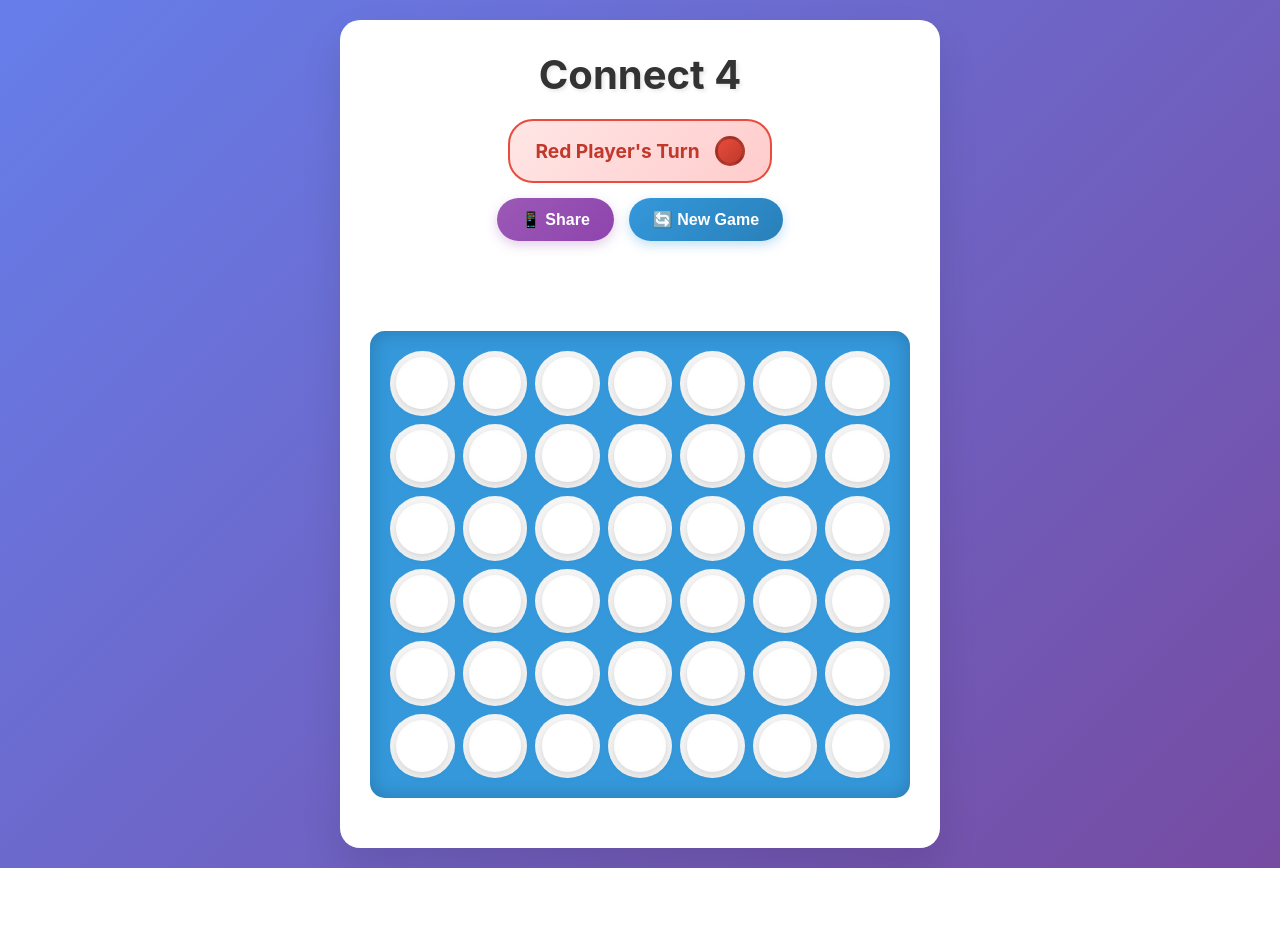
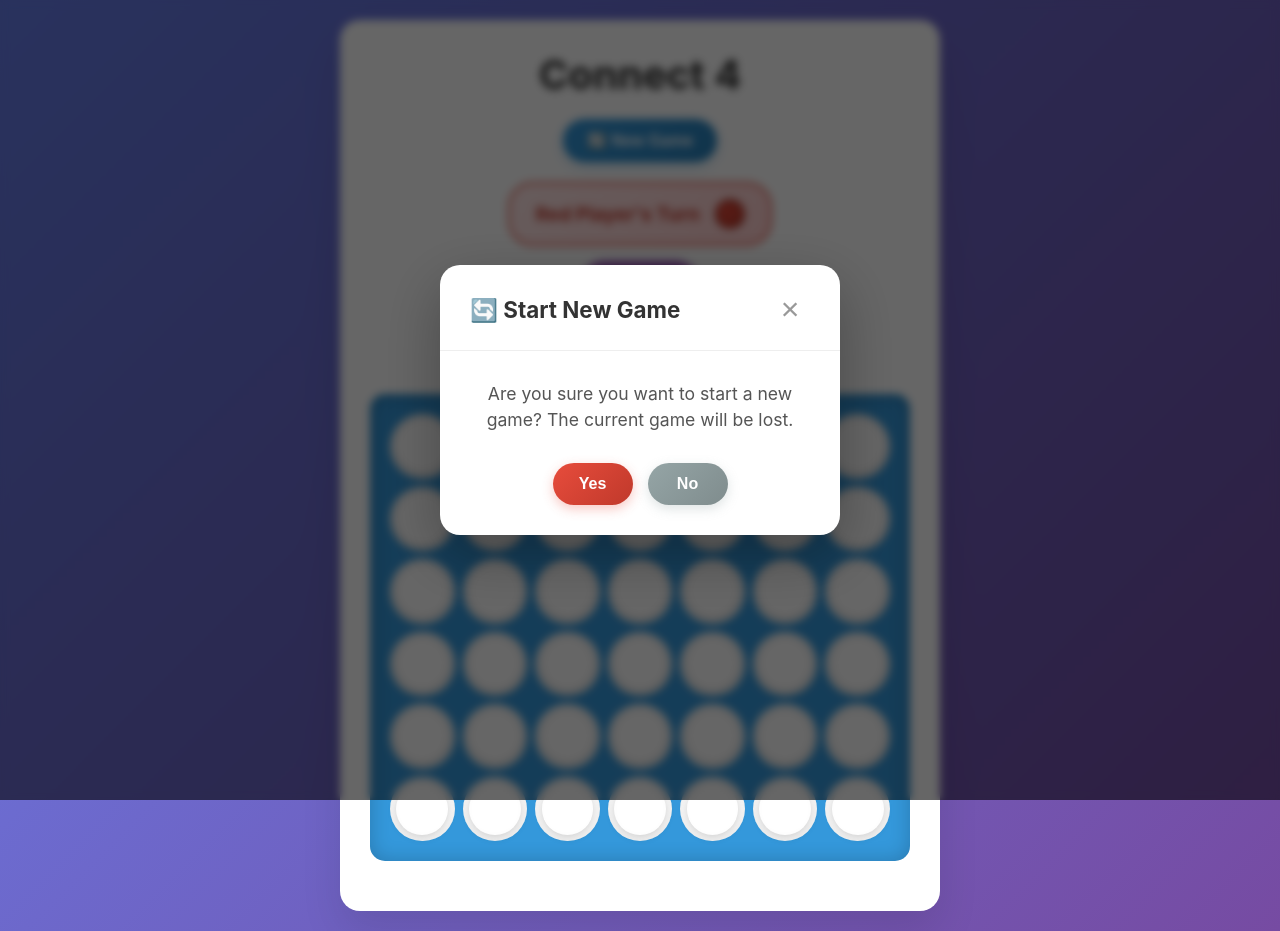
Before and after one commit to arrabi/connect-4-game, a React (Vite) app: page / in a window 1280 px wide. Both pictures are taken after a click on the button "🔄 New Game". Before the commit the page ends 868 px from the top, so only its background shows below. Built offline with nearby package versions, Linux system fonts and the light colour scheme.

Commit message:
Improve New Game button UX with better positioning and confirmation dialog
Co-authored-by: arrabi <23282508+arrabi@users.noreply.github.com>

```diff
--- a/src/App.css
+++ b/src/App.css
@@ -19,6 +19,36 @@
   text-shadow: 2px 2px 4px rgba(0, 0, 0, 0.1);
 }
 
+.top-controls {
+  display: flex;
+  justify-content: center;
+  margin-bottom: 20px;
+}
+
+.new-game-button {
+  background: linear-gradient(135deg, #3498db 0%, #2980b9 100%);
+  color: white;
+  border: none;
+  padding: 12px 24px;
+  border-radius: 25px;
+  font-size: 1rem;
+  font-weight: bold;
+  cursor: pointer;
+  transition: all 0.3s ease;
+  box-shadow: 0 4px 12px rgba(52, 152, 219, 0.3);
+}
+
+.new-game-button:hover {
+  transform: translateY(-2px);
+  box-shadow: 0 6px 16px rgba(52, 152, 219, 0.4);
+  background: linear-gradient(135deg, #2980b9 0%, #3498db 100%);
+}
+
+.new-game-button:active {
+  transform: translateY(0);
+  box-shadow: 0 3px 8px rgba(52, 152, 219, 0.3);
+}
+
 @media (max-width: 768px) {
   .game-container {
     padding: 20px;
@@ -29,4 +59,13 @@
     font-size: 2rem;
     margin-bottom: 15px;
   }
+
+  .top-controls {
+    margin-bottom: 15px;
+  }
+
+  .new-game-button {
+    padding: 10px 20px;
+    font-size: 0.9rem;
+  }
 }
--- a/src/App.jsx
+++ b/src/App.jsx
@@ -1,6 +1,7 @@
 import React, { useState, useCallback } from 'react'
 import GameBoard from './components/GameBoard'
 import GameStatus from './components/GameStatus'
+import ConfirmationModal from './components/ConfirmationModal'
 import { checkWinner, checkDraw } from './utils/gameLogic'
 import './App.css'
 
@@ -17,6 +18,7 @@ function App() {
   const [winner, setWinner] = useState(null)
   const [winningCells, setWinningCells] = useState([])
   const [isDraw, setIsDraw] = useState(false)
+  const [isConfirmModalOpen, setIsConfirmModalOpen] = useState(false)
 
   const resetGame = useCallback(() => {
     setBoard(Array(ROWS).fill(null).map(() => Array(COLS).fill(null)))
@@ -24,6 +26,19 @@ function App() {
     setWinner(null)
     setWinningCells([])
     setIsDraw(false)
+  }, [])
+
+  const handleNewGameClick = useCallback(() => {
+    setIsConfirmModalOpen(true)
+  }, [])
+
+  const handleConfirmReset = useCallback(() => {
+    resetGame()
+    setIsConfirmModalOpen(false)
+  }, [resetGame])
+
+  const handleCancelReset = useCallback(() => {
+    setIsConfirmModalOpen(false)
   }, [])
 
   const makeMove = useCallback((col) => {
@@ -73,11 +88,20 @@ function App() {
       <div className="game-container">
         <h1 className="game-title">Connect 4</h1>
 
+        <div className="top-controls">
+          <button
+            className="new-game-button"
+            onClick={handleNewGameClick}
+            title="Start a new game"
+          >
+            🔄 New Game
+          </button>
+        </div>
+
         <GameStatus
           currentPlayer={currentPlayer}
           winner={winner}
           isDraw={isDraw}
-          onReset={resetGame}
         />
 
         <GameBoard
@@ -87,6 +111,14 @@ function App() {
           currentPlayer={currentPlayer}
           gameOver={winner || isDraw}
         />
+
+        <ConfirmationModal
+          isOpen={isConfirmModalOpen}
+          onConfirm={handleConfirmReset}
+          onCancel={handleCancelReset}
+          title="🔄 Start New Game"
+          message="Are you sure you want to start a new game? The current game will be lost."
+        />
       </div>
     </div>
   )
--- /dev/null
+++ b/src/components/ConfirmationModal.css
@@ -0,0 +1,162 @@
+.confirmation-modal-backdrop {
+  position: fixed;
+  top: 0;
+  left: 0;
+  right: 0;
+  bottom: 0;
+  background: rgba(0, 0, 0, 0.6);
+  display: flex;
+  align-items: center;
+  justify-content: center;
+  z-index: 1000;
+  backdrop-filter: blur(4px);
+  padding: 20px;
+}
+
+.confirmation-modal {
+  background: white;
+  border-radius: 20px;
+  box-shadow: 0 20px 60px rgba(0, 0, 0, 0.3);
+  max-width: 400px;
+  width: 100%;
+  animation: modalSlideIn 0.3s ease-out;
+}
+
+.confirmation-modal-header {
+  display: flex;
+  justify-content: space-between;
+  align-items: center;
+  padding: 25px 30px 20px;
+  border-bottom: 1px solid #eee;
+}
+
+.confirmation-modal-header h2 {
+  margin: 0;
+  color: #333;
+  font-size: 1.4rem;
+}
+
+.close-button {
+  background: none;
+  border: none;
+  font-size: 2rem;
+  color: #999;
+  cursor: pointer;
+  padding: 0;
+  width: 40px;
+  height: 40px;
+  border-radius: 50%;
+  display: flex;
+  align-items: center;
+  justify-content: center;
+  transition: all 0.2s ease;
+}
+
+.close-button:hover {
+  background: #f5f5f5;
+  color: #333;
+}
+
+.confirmation-modal-content {
+  padding: 30px;
+}
+
+.confirmation-message {
+  margin: 0 0 30px 0;
+  color: #555;
+  font-size: 1.1rem;
+  line-height: 1.5;
+  text-align: center;
+}
+
+.confirmation-buttons {
+  display: flex;
+  gap: 15px;
+  justify-content: center;
+}
+
+.confirm-button, .cancel-button {
+  padding: 12px 24px;
+  border-radius: 25px;
+  font-size: 1rem;
+  font-weight: bold;
+  cursor: pointer;
+  transition: all 0.3s ease;
+  border: none;
+  min-width: 80px;
+}
+
+.confirm-button {
+  background: linear-gradient(135deg, #e74c3c 0%, #c0392b 100%);
+  color: white;
+  box-shadow: 0 4px 12px rgba(231, 76, 60, 0.3);
+}
+
+.confirm-button:hover {
+  transform: translateY(-2px);
+  box-shadow: 0 6px 16px rgba(231, 76, 60, 0.4);
+}
+
+.cancel-button {
+  background: linear-gradient(135deg, #95a5a6 0%, #7f8c8d 100%);
+  color: white;
+  box-shadow: 0 4px 12px rgba(149, 165, 166, 0.3);
+}
+
+.cancel-button:hover {
+  transform: translateY(-2px);
+  box-shadow: 0 6px 16px rgba(149, 165, 166, 0.4);
+}
+
+@keyframes modalSlideIn {
+  from {
+    opacity: 0;
+    transform: scale(0.9) translateY(-20px);
+  }
+  to {
+    opacity: 1;
+    transform: scale(1) translateY(0);
+  }
+}
+
+@media (max-width: 768px) {
+  .confirmation-modal {
+    margin: 10px;
+    max-width: none;
+  }
+
+  .confirmation-modal-header {
+    padding: 20px 25px 15px;
+  }
+
+  .confirmation-modal-header h2 {
+    font-size: 1.2rem;
+  }
+
+  .confirmation-modal-content {
+    padding: 25px;
+  }
+
+  .confirmation-buttons {
+    flex-direction: column;
+    gap: 12px;
+  }
+
+  .confirm-button, .cancel-button {
+    width: 100%;
+  }
+}
+
+@media (max-width: 480px) {
+  .confirmation-modal-backdrop {
+    padding: 10px;
+  }
+
+  .confirmation-modal-content {
+    padding: 20px;
+  }
+
+  .confirmation-message {
+    font-size: 1rem;
+  }
+}
--- /dev/null
+++ b/src/components/ConfirmationModal.jsx
@@ -0,0 +1,70 @@
+import React, { useEffect } from 'react'
+import './ConfirmationModal.css'
+
+const ConfirmationModal = ({ isOpen, onConfirm, onCancel, title, message }) => {
+  useEffect(() => {
+    const handleKeyDown = (event) => {
+      if (event.key === 'Escape') {
+        onCancel()
+      }
+    }
+
+    if (isOpen) {
+      document.addEventListener('keydown', handleKeyDown)
+      // Prevent body scroll when modal is open
+      document.body.style.overflow = 'hidden'
+    }
+
+    return () => {
+      document.removeEventListener('keydown', handleKeyDown)
+      document.body.style.overflow = 'unset'
+    }
+  }, [isOpen, onCancel])
+
+  if (!isOpen) return null
+
+  const handleBackdropClick = (e) => {
+    if (e.target === e.currentTarget) {
+      onCancel()
+    }
+  }
+
+  return (
+    <div className="confirmation-modal-backdrop" onClick={handleBackdropClick}>
+      <div className="confirmation-modal">
+        <div className="confirmation-modal-header">
+          <h2>{title}</h2>
+          <button
+            className="close-button"
+            onClick={onCancel}
+            aria-label="Close confirmation modal"
+          >
+            ×
+          </button>
+        </div>
+
+        <div className="confirmation-modal-content">
+          <p className="confirmation-message">{message}</p>
+
+          <div className="confirmation-buttons">
+            <button
+              className="confirm-button"
+              onClick={onConfirm}
+              autoFocus
+            >
+              Yes
+            </button>
+            <button
+              className="cancel-button"
+              onClick={onCancel}
+            >
+              No
+            </button>
+          </div>
+        </div>
+      </div>
+    </div>
+  )
+}
+
+export default ConfirmationModal
--- a/src/components/GameStatus.jsx
+++ b/src/components/GameStatus.jsx
@@ -2,7 +2,7 @@ import React, { useState } from 'react'
 import ShareModal from './ShareModal'
 import './GameStatus.css'
 
-const GameStatus = ({ currentPlayer, winner, isDraw, onReset }) => {
+const GameStatus = ({ currentPlayer, winner, isDraw }) => {
   const [isShareModalOpen, setIsShareModalOpen] = useState(false)
 
   const getStatusMessage = () => {
@@ -40,13 +40,6 @@ const GameStatus = ({ currentPlayer, winner, isDraw, onReset }) => {
         >
           📱 Share
         </button>
-
-        <button
-          className="reset-button"
-          onClick={onReset}
-        >
-          🔄 New Game
-        </button>
       </div>
 
       <ShareModal
```
